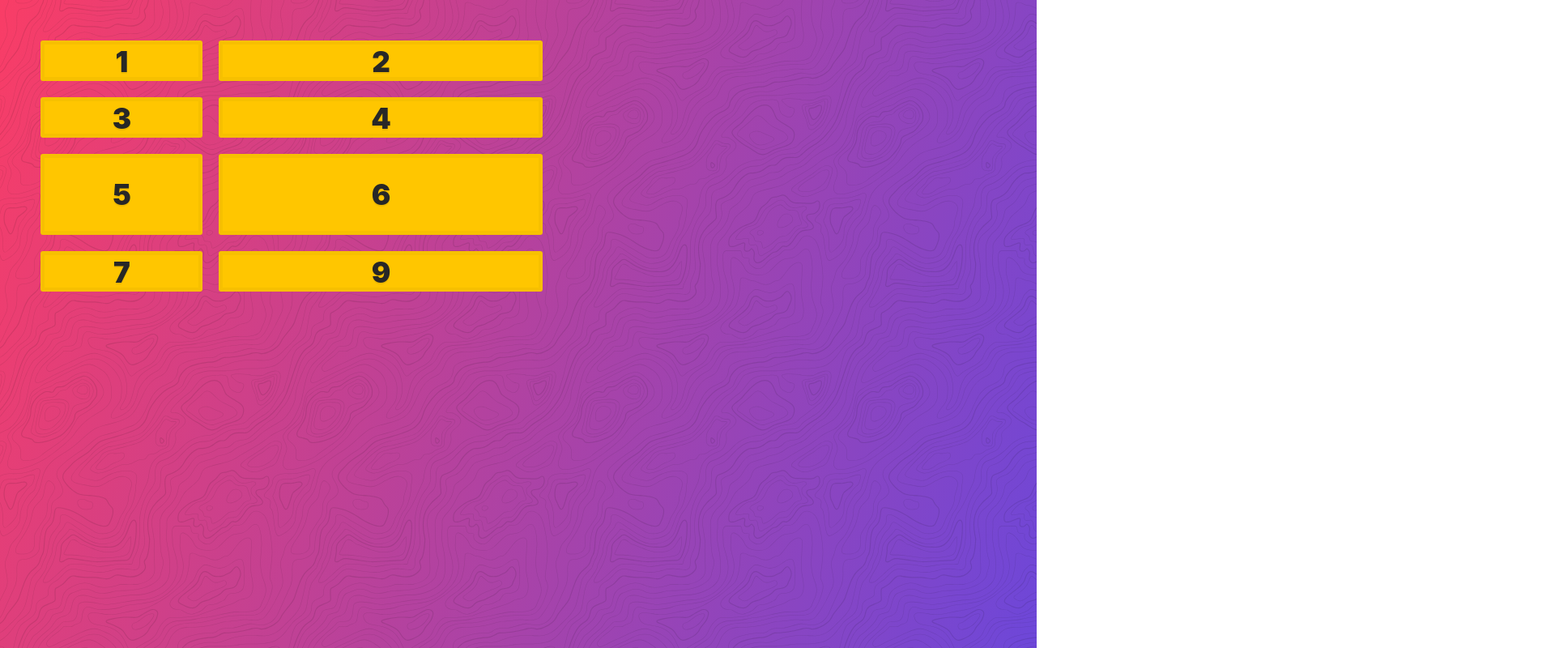
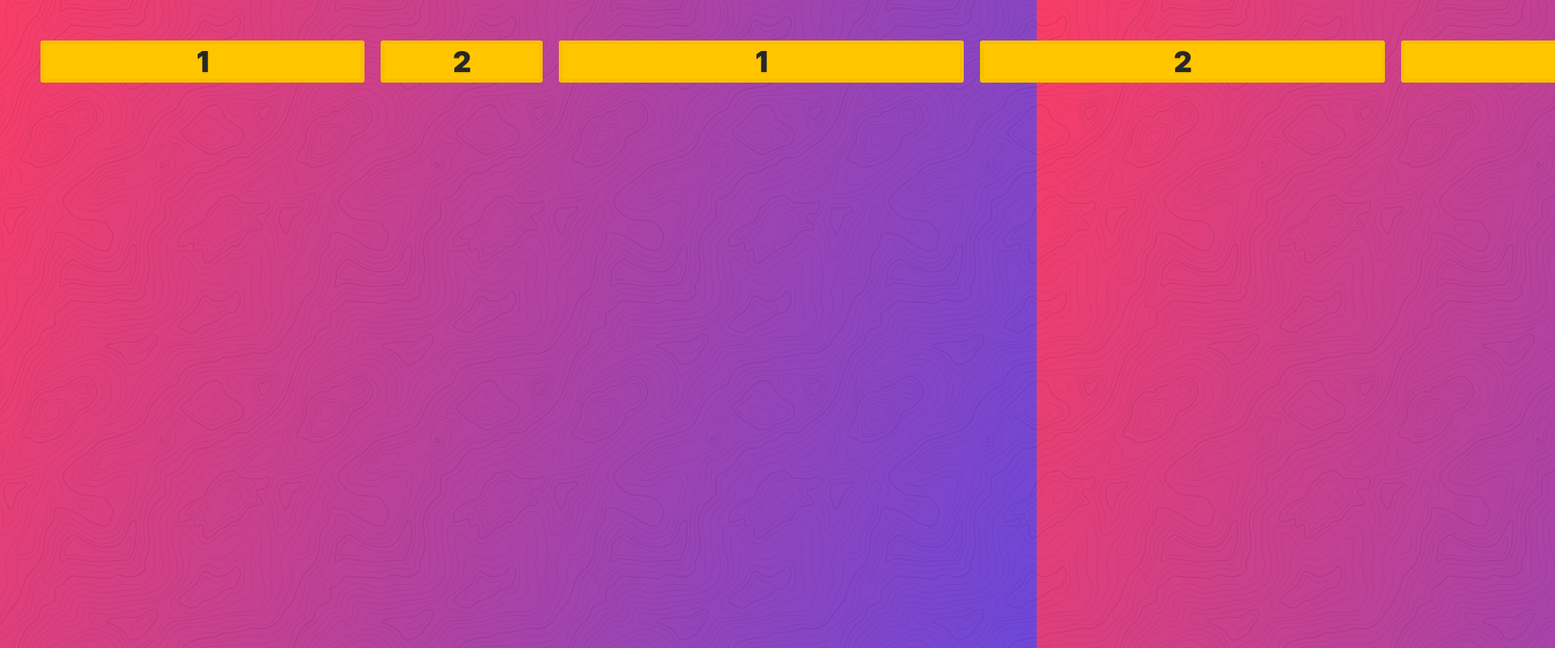
Before and after one commit to mi5ha6in/learning_css_grid, a website: page index.html in a window 1280 px wide. Shown: the top 800 px of the page at 81% size, 1920 px wide, since content can reach past the window. Drawn offline with Linux system fonts and the light colour scheme.

Commit message:
CSS grid-auto-flow Explained

```diff
--- a/index.html
+++ b/index.html
@@ -12,13 +12,16 @@
   <div class="container">
     <div class="item">1</div>
     <div class="item">2</div>
-    <div class="item">3</div>
-    <div class="item">4</div>
-    <div class="item">5</div>
-    <div class="item">6</div>
-    <div class="item">7</div>
-    <div class="item">9</div>
-
+    <div class="item">1</div>
+    <div class="item">2</div>
+    <div class="item">1</div>
+    <div class="item">2</div>
+    <div class="item">1</div>
+    <div class="item">2</div>
+    <div class="item">1</div>
+    <div class="item">2</div>
+    <div class="item">1</div>
+    <div class="item">2</div>
   </div>
 </body>
 
@@ -26,9 +29,9 @@
   .container {
     display: grid;
     grid-gap: 20px;
-    grid-template-columns: 200px 400px;
-    grid-template-rows: 50px 50px;
-    grid-auto-rows: 100px 50px;
+    grid-template-columns: 400px 200px;
+    grid-auto-flow: column;
+    grid-auto-columns: 500px;
   }
 </style>
 
```
